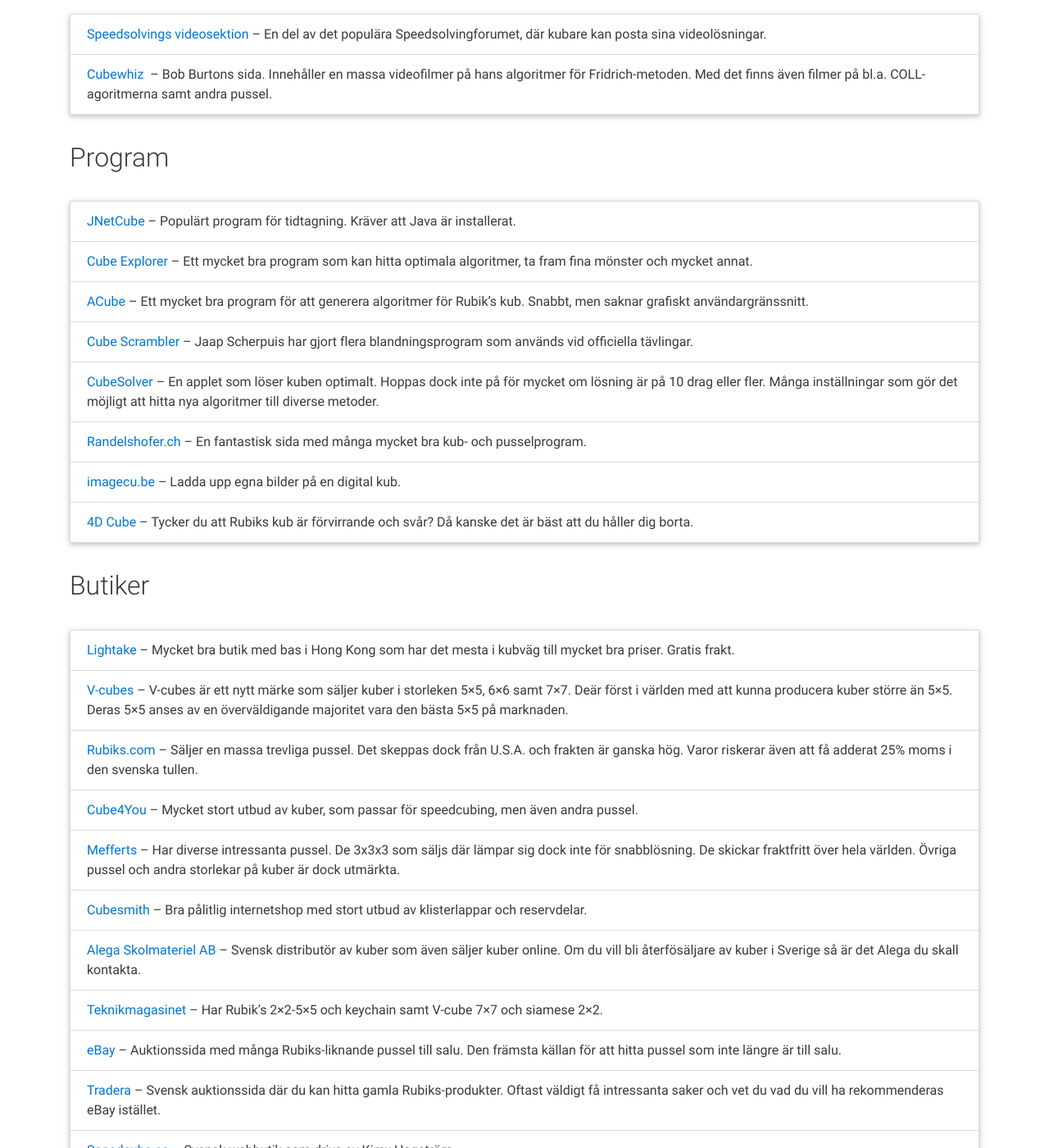
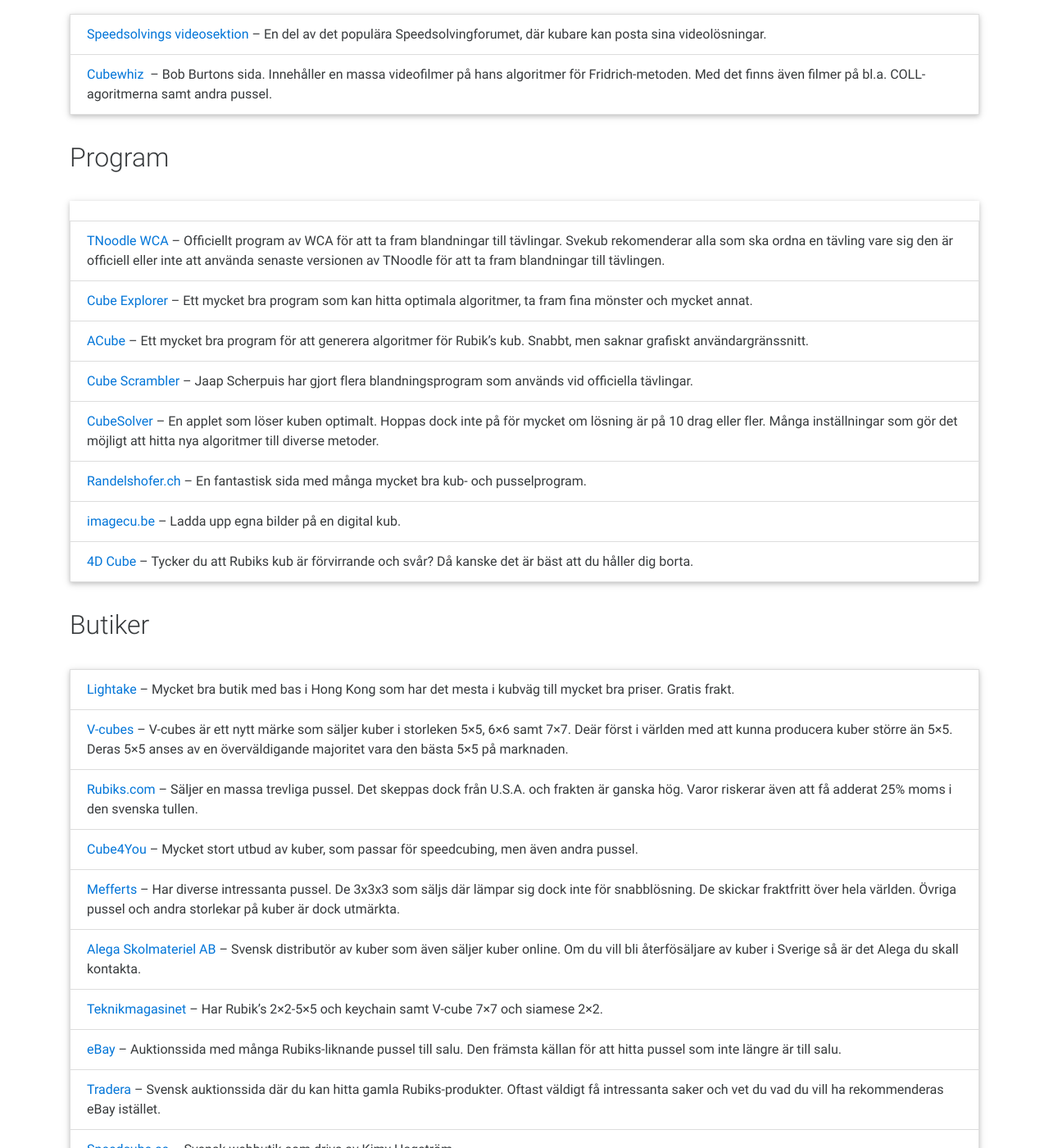
Before and after one commit to SveKub/SveKubOldSite, a Jekyll site: the page built from Lankar/index.md, in a window 1280 px wide and 1400 px high, scrolled down 349 px. Shown: the whole window at 82% size. Built offline with Jekyll 4.4.1, drawn with Linux system fonts in a browser that asks for light colours; nearby versions of some CDN libraries.

Commit message:
länk till TNoodle, cubesmith finns inte kvar

```diff
--- a/Lankar/index.md
+++ b/Lankar/index.md
@@ -18,7 +18,7 @@
 <div class="margin-top-bottom" id="software">
 	<h2 class="margin-bottom">Program</h2>
 	<ul class="list-group">
-	    <li class="list-group-item"><a href="https://sourceforge.net/projects/jnetcube/">JNetCube</a> – Populärt program för tidtagning. Kräver att Java är installerat.</li>
+	    <li class="list-group-item"><a href="https://www.worldcubeassociation.org/regulations/scrambles/">TNoodle WCA</a> –&nbsp;Officiellt program av WCA för att ta fram blandningar till tävlingar. Svekub rekomenderar alla som ska ordna en tävling vare sig den är officiell eller inte att använda senaste versionen av TNoodle för att ta fram blandningar till tävlingen. </li>
 	    <li class="list-group-item"><a href="http://kociemba.org/cube.htm">Cube Explorer</a> –&nbsp;Ett mycket bra program som kan hitta optimala algoritmer, ta fram fina mönster och mycket annat.</li>
 	    <li class="list-group-item"><a href="http://software.rubikscube.info/JACube/">ACube </a>–&nbsp;Ett mycket bra program för att generera algoritmer för Rubik’s kub. Snabbt, men saknar grafiskt användargränssnitt.</li>
 	    <li class="list-group-item"><a class="category" href="http://www.jaapsch.net/scramble_cube.htm">Cube Scrambler</a>&nbsp;–&nbsp;Jaap Scherpuis har gjort flera blandningsprogram som används vid officiella tävlingar.</li>
@@ -37,7 +37,6 @@
 		<li class="list-group-item"><a href="https://eu.rubiks.com/">Rubiks.com</a> –&nbsp;Säljer en massa trevliga pussel. Det skeppas dock från U.S.A. och frakten är ganska hög. Varor riskerar även att få adderat 25% moms i den svenska tullen.</li>
 		<li class="list-group-item"><a href="http://cube4you.com/">Cube4You </a>–&nbsp;Mycket stort utbud av kuber, som passar för speedcubing, men även andra pussel.</li>
 		<li class="list-group-item"><a href="http://www.mefferts.com/">Mefferts</a> –&nbsp;Har diverse intressanta pussel. De 3x3x3 som säljs där lämpar sig dock inte för snabblösning. De skickar fraktfritt över hela världen. Övriga pussel och andra storlekar på kuber är dock utmärkta.</li>
-		<li class="list-group-item"><a href="http://www.cubesmith.com/">Cubesmith</a>&nbsp;–&nbsp;Bra pålitlig internetshop med stort utbud av klisterlappar och reservdelar.</li>
 		<li class="list-group-item"><a href="http://www.alega.se/">Alega Skolmateriel AB</a> –&nbsp;Svensk distributör av kuber som även säljer kuber online. Om du vill bli återfösäljare av kuber i Sverige så är det Alega du skall kontakta.</li>
 		<li class="list-group-item"><a href="http://www.teknikmagasinet.se/">Teknikmagasinet </a>–&nbsp;Har Rubik’s 2×2-5×5 och keychain samt V-cube 7×7 och siamese 2×2.</li>
 		<li class="list-group-item"><a href="http://www.ebay.com/">eBay </a>–&nbsp;Auktionssida med många Rubiks-liknande pussel till salu. Den främsta källan för att hitta pussel som inte längre är till salu.</li>
```
